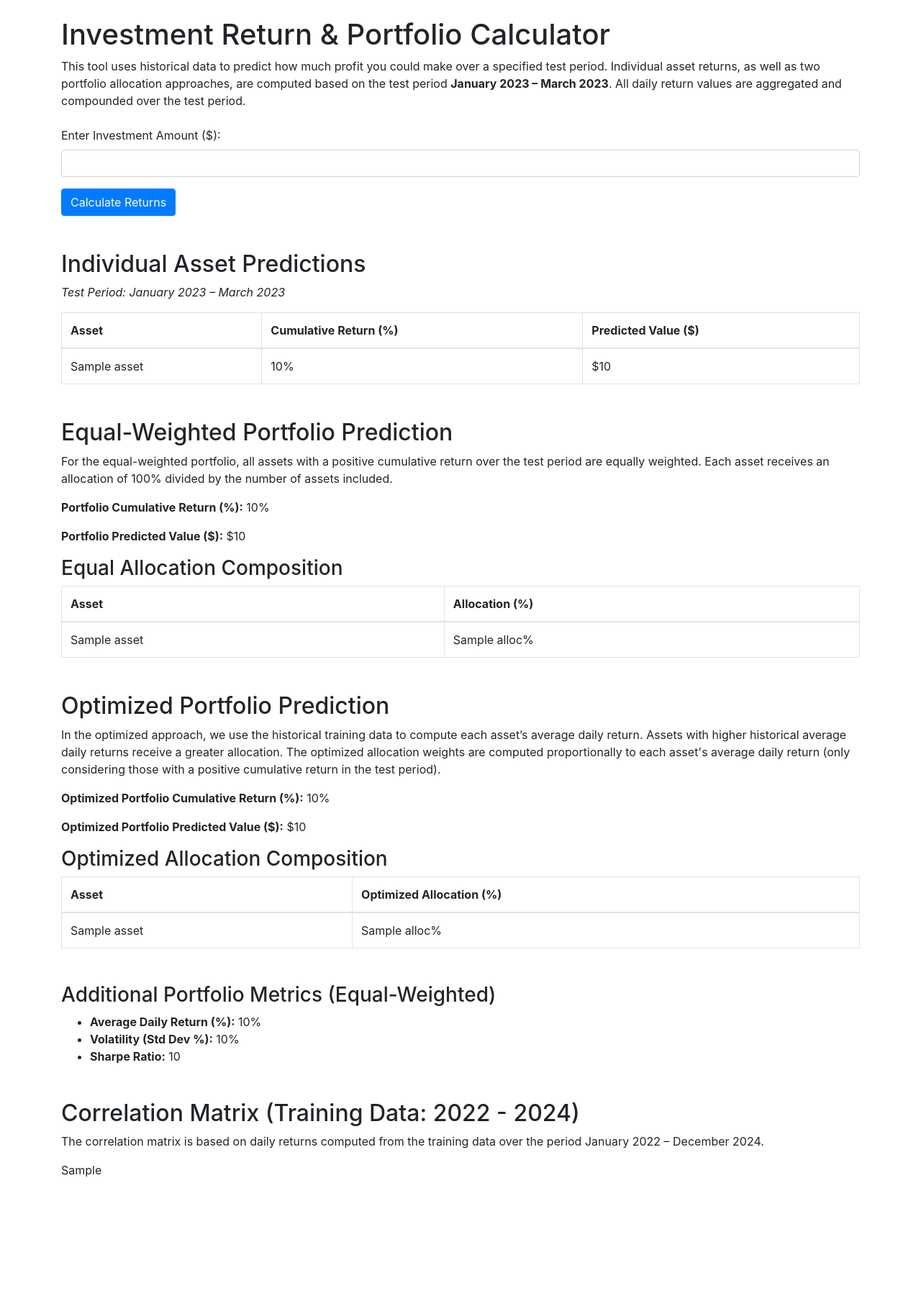
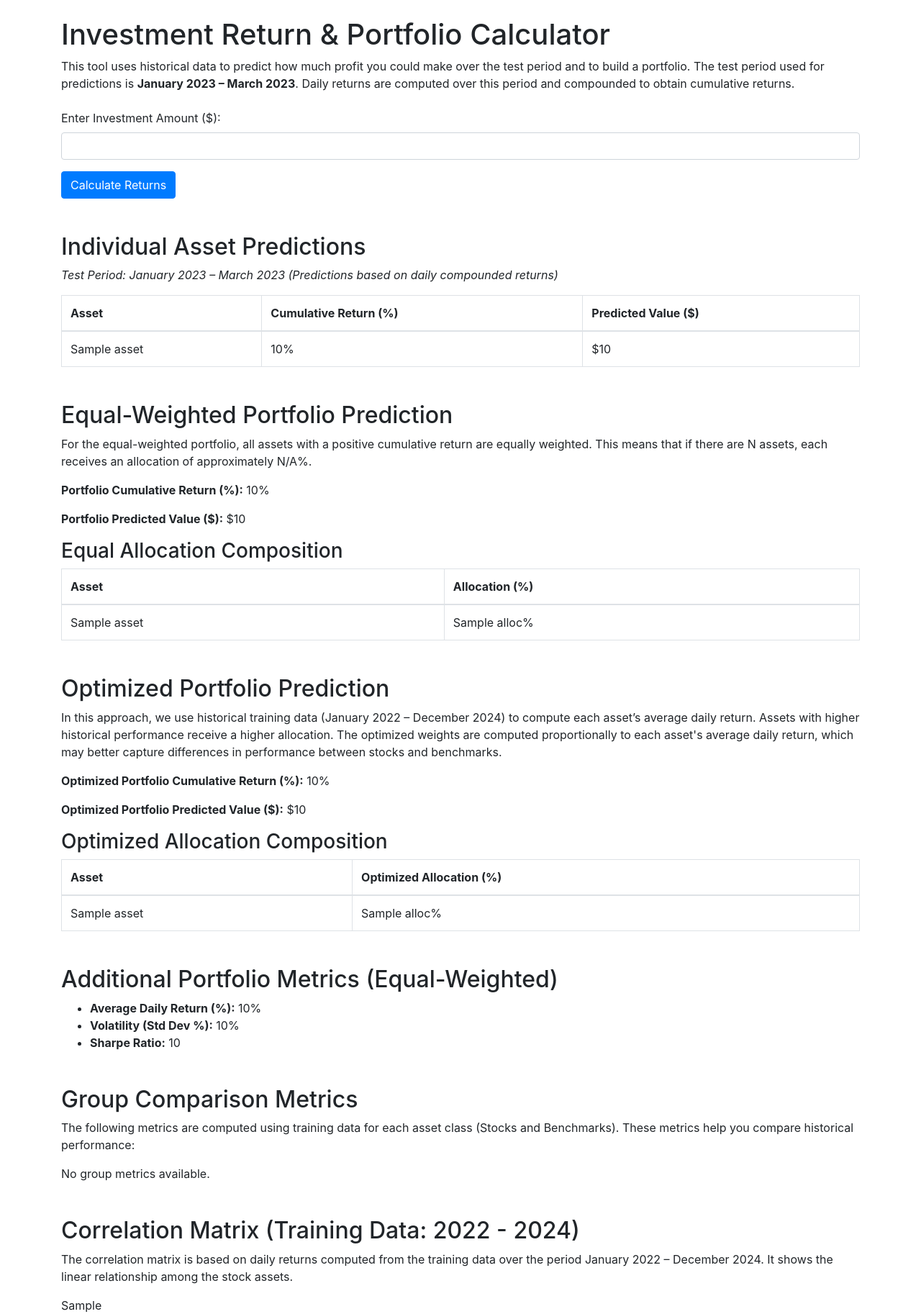
Before and after one commit to naeemhassan09/stock-data-pipeline-flask-app, a Flask app: template templates/index.html in a window 1280 px wide. Shown: the whole page at 72% size. Before the commit the page ends 1636 px from the top, so only its background shows below. Run offline with Flask 3, Linux system fonts and the light colour scheme; the template is opened without the code that fills it: most values are stand-ins (such as "Sample title", 1, 10 or a date in 2020); some libraries are stand-ins or nearby versions.

Commit message:
added documentation and some more analysis on the training data

```diff
--- a/app.py
+++ b/app.py
@@ -31,7 +31,7 @@
 TEST_END = "2023-03-31"
 
 def get_training_data():
-    """Fetches or loads training data for top active stocks used for correlation matrix and optimization."""
+    """Fetches or loads training data for top active stocks used for the correlation matrix and group metrics."""
     train_data = {}
     for ticker in top_active_stocks:
         table_name = f"stock_train_{ticker}"
@@ -52,6 +52,28 @@
             train_data[ticker] = df
     return train_data
 
+def get_benchmark_training_data():
+    """Fetches or loads training data for benchmark assets for group metrics."""
+    bench_data = {}
+    for name, ticker in benchmarks.items():
+        table_name = f"asset_train_{name}"
+        df = None
+        if database.table_exists(table_name):
+            df = pd.read_sql_table(table_name, database.get_engine())
+            if df.empty:
+                df = assets.fetch_asset_data(ticker, start=TRAIN_START, end=TRAIN_END)
+                if df is not None:
+                    df = assets.process_asset_data(df)
+                    database.store_df_to_db(df, table_name=table_name)
+        else:
+            df = assets.fetch_asset_data(ticker, start=TRAIN_START, end=TRAIN_END)
+            if df is not None:
+                df = assets.process_asset_data(df)
+                database.store_df_to_db(df, table_name=table_name)
+        if df is not None:
+            bench_data[name] = df
+    return bench_data
+
 def build_correlation_html(train_data):
     """Builds an HTML table of the correlation matrix from training data."""
     returns_dict = {ticker: df['Daily_Return'] for ticker, df in train_data.items() if not df.empty}
@@ -62,10 +84,33 @@
     else:
         return "<p>No training data available for correlation matrix.</p>"
 
+def compute_group_metrics(data_dict):
+    """
+    Computes metrics from a dictionary of training DataFrames.
+    Returns a dictionary of per-asset metrics and a dictionary of group averages.
+    """
+    metrics = {}
+    for asset, df in data_dict.items():
+        if not df.empty:
+            metrics[asset] = {
+                "Average Daily Return": df['Daily_Return'].mean(),
+                "Volatility": df['Daily_Return'].std(),
+                "Cumulative Return": df['Cumulative_Return'].iloc[-1]
+            }
+    if metrics:
+        group_avg = {
+            "Average Daily Return": np.mean([m["Average Daily Return"] for m in metrics.values()]),
+            "Volatility": np.mean([m["Volatility"] for m in metrics.values()]),
+            "Cumulative Return": np.mean([m["Cumulative Return"] for m in metrics.values()])
+        }
+    else:
+        group_avg = {}
+    return metrics, group_avg
+
 def get_test_data(investment):
     """
     Fetches or loads test data for both stocks and benchmark assets.
-    Returns a tuple of:
+    Returns a tuple:
       - asset_results: Dictionary of individual asset predictions.
       - test_data_store: Dictionary storing the DataFrame for each asset.
     """
@@ -158,11 +203,11 @@
 
 def calculate_optimized_portfolio(investment, train_data, asset_results):
     """
-    A basic optimization that uses training data to compute weights proportional to an asset's
-    average daily return as a proxy for its historical performance.
+    Computes an optimized portfolio using training data to assign weights proportional to each asset's
+    average daily return. Only assets with positive cumulative returns (from test data) are considered.
 
     Returns:
-      - optimized_predicted_value: The predicted portfolio value using optimized weights.
+      - optimized_predicted_value: Predicted portfolio value using optimized weights.
       - optimized_cum_ret: The weighted average cumulative return.
       - portfolio_composition: A dictionary with each asset's allocation percentage.
     """
@@ -170,7 +215,7 @@
     total_avg_return = 0.0
     positive_assets = [asset for asset, data in asset_results.items() if data["Cumulative_Return"] > 0]
 
-    # Use training data to compute average daily return for each asset
+    # Calculate average daily return for each asset from the training data as a performance proxy.
     for asset in positive_assets:
         if asset in train_data and not train_data[asset].empty:
             avg_return = train_data[asset]['Daily_Return'].mean()
@@ -181,7 +226,7 @@
     portfolio_composition = {}
     if total_avg_return > 0:
         for asset, ret in weights.items():
-            portfolio_composition[asset] = round(ret / total_avg_return * 100, 2)  # allocation in %
+            portfolio_composition[asset] = round(ret / total_avg_return * 100, 2)  # allocation percentage
 
     optimized_predicted_value = 0.0
     for asset, alloc_percent in portfolio_composition.items():
@@ -190,7 +235,7 @@
             optimized_predicted_value += investment * weight * (1 + asset_results[asset]['Cumulative_Return'])
 
     optimized_cum_ret = sum((alloc_percent / 100.0) * asset_results[asset]['Cumulative_Return']
-                              for asset, alloc_percent in portfolio_composition.items())
+                            for asset, alloc_percent in portfolio_composition.items())
 
     return optimized_predicted_value, optimized_cum_ret, portfolio_composition
 
@@ -203,7 +248,18 @@
     portfolio_assets = []
     portfolio_composition = {}
     optimized_portfolio = {}
-    optimized_metrics = {}
+    optimized_composition = {}
+    group_metrics = {}
+
+    # Group-level metrics (comparing stocks and benchmarks from training data)
+    stocks_train_data = get_training_data()
+    benchmarks_train_data = get_benchmark_training_data()
+    _, stocks_group_avg = compute_group_metrics(stocks_train_data)
+    _, benchmarks_group_avg = compute_group_metrics(benchmarks_train_data)
+    group_metrics = {
+        "Stocks": stocks_group_avg,
+        "Benchmarks": benchmarks_group_avg
+    }
 
     if request.method == "POST":
         try:
@@ -211,7 +267,7 @@
         except ValueError:
             investment = 0
 
-        # --- TRAINING DATA for Correlation Matrix and Optimization ---
+        # --- TRAINING DATA for Correlation Matrix ---
         train_data = get_training_data()
         correlation_html = build_correlation_html(train_data)
 
@@ -221,8 +277,6 @@
 
         # --- Equal-Weighted Portfolio Calculation & Additional Metrics ---
         portfolio_result, portfolio_metrics, portfolio_assets = calculate_portfolio_metrics(test_data_store, asset_results, investment)
-
-        # Equal allocation composition (if any assets qualify)
         if portfolio_assets:
             portfolio_composition = {asset: round(100.0 / len(portfolio_assets), 2) for asset in portfolio_assets}
 
@@ -236,7 +290,8 @@
     return render_template("index.html", results=results, correlation_html=correlation_html,
                            portfolio=portfolio_result, metrics=portfolio_metrics,
                            portfolio_assets=portfolio_assets, portfolio_composition=portfolio_composition,
-                           optimized_portfolio=optimized_portfolio, optimized_composition=optimized_composition)
+                           optimized_portfolio=optimized_portfolio, optimized_composition=optimized_composition,
+                           group_metrics=group_metrics)
 
 if __name__ == "__main__":
     test_db_connection()
--- a/templates/index.html
+++ b/templates/index.html
@@ -8,10 +8,11 @@
 <body>
 <div class="container">
     <h1 class="mt-4">Investment Return & Portfolio Calculator</h1>
-    <p>This tool uses historical data to predict how much profit you could make over a specified test period.
-    Individual asset returns, as well as two portfolio allocation approaches, are computed based on the test period <strong>January 2023 – March 2023</strong>.
-    All daily return values are aggregated and compounded over the test period.</p>
-
+    <p>
+      This tool uses historical data to predict how much profit you could make over the test period and to build a portfolio.
+      The test period used for predictions is <strong>January 2023 – March 2023</strong>.
+      Daily returns are computed over this period and compounded to obtain cumulative returns.
+    </p>
     <form method="post" class="mt-4">
         <div class="form-group">
             <label for="investment">Enter Investment Amount ($):</label>
@@ -22,7 +23,7 @@
 
     {% if results %}
     <h2 class="mt-5">Individual Asset Predictions</h2>
-    <p><em>Test Period: January 2023 – March 2023</em></p>
+    <p><em>Test Period: January 2023 – March 2023 (Predictions based on daily compounded returns)</em></p>
     <table class="table table-bordered">
         <thead>
             <tr>
@@ -44,8 +45,8 @@
 
     <h2 class="mt-5">Equal-Weighted Portfolio Prediction</h2>
     <p>
-        For the equal-weighted portfolio, all assets with a positive cumulative return over the test period are equally weighted.
-        Each asset receives an allocation of 100% divided by the number of assets included.
+      For the equal-weighted portfolio, all assets with a positive cumulative return are equally weighted.
+      This means that if there are N assets, each receives an allocation of approximately {{ (100.0 / portfolio_assets|length) | round(2) if portfolio_assets|length > 0 else "N/A" }}%.
     </p>
     {% if portfolio.Portfolio_Cumulative_Return is not none %}
       <p><strong>Portfolio Cumulative Return (%):</strong> {{ (portfolio.Portfolio_Cumulative_Return * 100) | round(2) }}%</p>
@@ -73,9 +74,8 @@
 
     <h2 class="mt-5">Optimized Portfolio Prediction</h2>
     <p>
-        In the optimized approach, we use the historical training data to compute each asset’s average daily return.
-        Assets with higher historical average daily returns receive a greater allocation.
-        The optimized allocation weights are computed proportionally to each asset's average daily return (only considering those with a positive cumulative return in the test period).
+      In this approach, we use historical training data (January 2022 – December 2024) to compute each asset’s average daily return.
+      Assets with higher historical performance receive a higher allocation. The optimized weights are computed proportionally to each asset's average daily return, which may better capture differences in performance between stocks and benchmarks.
     </p>
     {% if optimized_portfolio.Portfolio_Cumulative_Return is not none %}
       <p><strong>Optimized Portfolio Cumulative Return (%):</strong> {{ (optimized_portfolio.Portfolio_Cumulative_Return * 100) | round(2) }}%</p>
@@ -101,7 +101,7 @@
       <p>No optimized portfolio available.</p>
     {% endif %}
 
-    <h3 class="mt-5">Additional Portfolio Metrics (Equal-Weighted)</h3>
+    <h2 class="mt-5">Additional Portfolio Metrics (Equal-Weighted)</h2>
     {% if metrics %}
     <ul>
         <li><strong>Average Daily Return (%):</strong> {{ (metrics["Average Daily Return"] * 100) | round(2) }}%</li>
@@ -109,11 +109,72 @@
         <li><strong>Sharpe Ratio:</strong> {% if metrics["Sharpe Ratio"] is not none %}{{ metrics["Sharpe Ratio"] | round(4) }}{% else %}N/A{% endif %}</li>
     </ul>
     {% else %}
-      <p>No portfolio metrics available.</p>
+      <p>No additional portfolio metrics available.</p>
+    {% endif %}
+
+    <h2 class="mt-5">Group Comparison Metrics</h2>
+    <p>
+      The following metrics are computed using training data for each asset class (Stocks and Benchmarks).
+      These metrics help you compare historical performance:
+    </p>
+    {% if group_metrics %}
+    <table class="table table-bordered">
+      <thead>
+        <tr>
+          <th>Asset Class</th>
+          <th>Average Daily Return (%)</th>
+          <th>Volatility (Std Dev %)</th>
+          <th>Average Cumulative Return (%)</th>
+        </tr>
+      </thead>
+      <tbody>
+        <tr>
+          <td>Stocks</td>
+          <td>
+            {% if group_metrics.Stocks and group_metrics.Stocks["Average Daily Return"] is defined %}
+            {{ (group_metrics.Stocks["Average Daily Return"] * 100) | round(2) }}%
+            {% else %}N/A{% endif %}
+          </td>
+          <td>
+            {% if group_metrics.Stocks and group_metrics.Stocks["Volatility"] is defined %}
+            {{ (group_metrics.Stocks["Volatility"] * 100) | round(2) }}%
+            {% else %}N/A{% endif %}
+          </td>
+          <td>
+            {% if group_metrics.Stocks and group_metrics.Stocks["Cumulative Return"] is defined %}
+            {{ (group_metrics.Stocks["Cumulative Return"] * 100) | round(2) }}%
+            {% else %}N/A{% endif %}
+          </td>
+        </tr>
+        <tr>
+          <td>Benchmarks</td>
+          <td>
+            {% if group_metrics.Benchmarks and group_metrics.Benchmarks["Average Daily Return"] is defined %}
+            {{ (group_metrics.Benchmarks["Average Daily Return"] * 100) | round(2) }}%
+            {% else %}N/A{% endif %}
+          </td>
+          <td>
+            {% if group_metrics.Benchmarks and group_metrics.Benchmarks["Volatility"] is defined %}
+            {{ (group_metrics.Benchmarks["Volatility"] * 100) | round(2) }}%
+            {% else %}N/A{% endif %}
+          </td>
+          <td>
+            {% if group_metrics.Benchmarks and group_metrics.Benchmarks["Cumulative Return"] is defined %}
+            {{ (group_metrics.Benchmarks["Cumulative Return"] * 100) | round(2) }}%
+            {% else %}N/A{% endif %}
+          </td>
+        </tr>
+      </tbody>
+    </table>
+    {% else %}
+      <p>No group metrics available.</p>
     {% endif %}
 
     <h2 class="mt-5">Correlation Matrix (Training Data: 2022 - 2024)</h2>
-    <p>The correlation matrix is based on daily returns computed from the training data over the period January 2022 – December 2024.</p>
+    <p>
+      The correlation matrix is based on daily returns computed from the training data over the period January 2022 – December 2024.
+      It shows the linear relationship among the stock assets.
+    </p>
     <div class="table-responsive">
         {{ correlation_html | safe }}
     </div>
```
